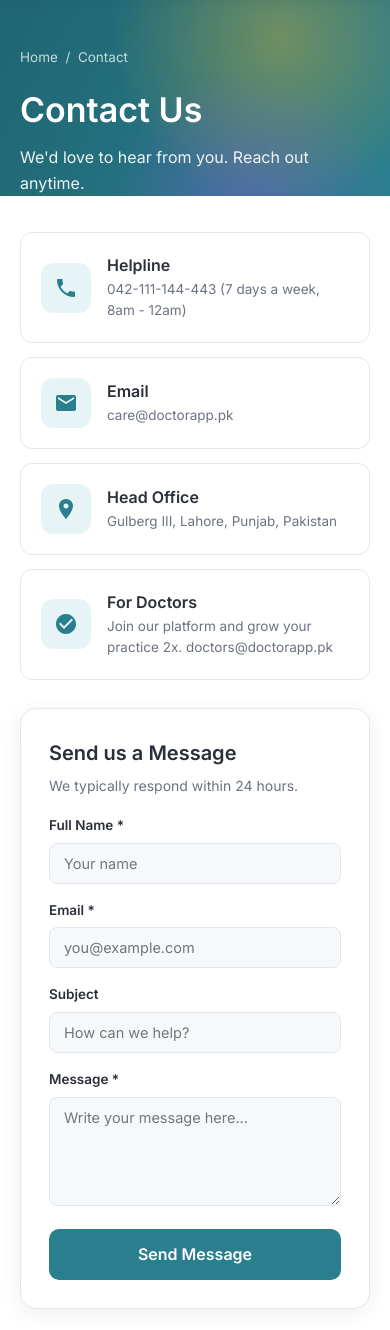
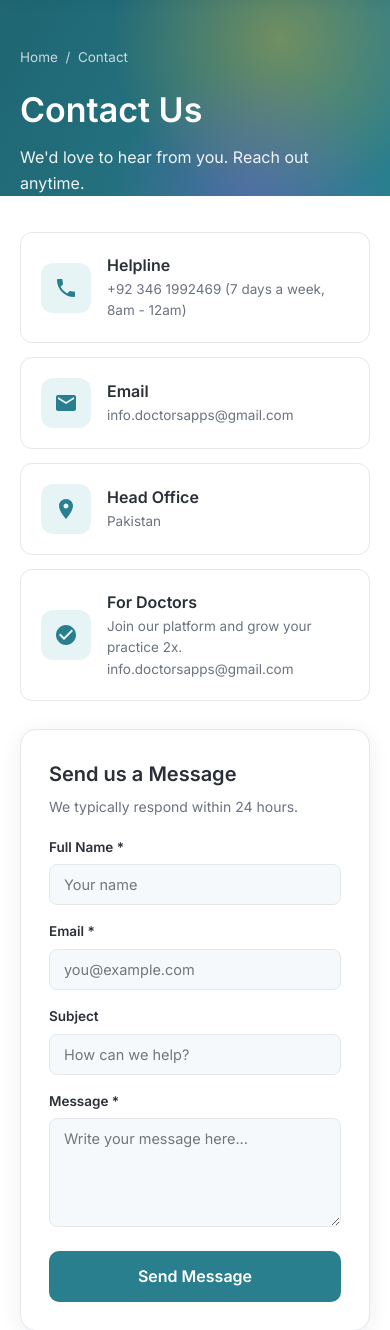
Before and after one commit to Arslan10899/Doctor-App, a Flask app: page /contact in a window 390 px wide. Shown: the part 70-1400 px from the top of the page. Run offline with Flask 3, Linux system fonts and the light colour scheme; data comes from the database, SQL or seed files in the repository.

Commit message:
Contact: update phone, email, address

```diff
--- a/templates/contact.html
+++ b/templates/contact.html
@@ -19,7 +19,7 @@
                 </span>
                 <div>
                     <h4>Helpline</h4>
-                    <p>042-111-144-443 (7 days a week, 8am - 12am)</p>
+                    <p>+92 346 1992469 (7 days a week, 8am - 12am)</p>
                 </div>
             </div>
             <div class="contact-card">
@@ -28,7 +28,7 @@
                 </span>
                 <div>
                     <h4>Email</h4>
-                    <p>care@doctorapp.pk</p>
+                    <p>info.doctorsapps@gmail.com</p>
                 </div>
             </div>
             <div class="contact-card">
@@ -37,7 +37,7 @@
                 </span>
                 <div>
                     <h4>Head Office</h4>
-                    <p>Gulberg III, Lahore, Punjab, Pakistan</p>
+                    <p>Pakistan</p>
                 </div>
             </div>
             <div class="contact-card">
@@ -46,7 +46,7 @@
                 </span>
                 <div>
                     <h4>For Doctors</h4>
-                    <p>Join our platform and grow your practice 2x. doctors@doctorapp.pk</p>
+                    <p>Join our platform and grow your practice 2x. info.doctorsapps@gmail.com</p>
                 </div>
             </div>
         </div>
```
